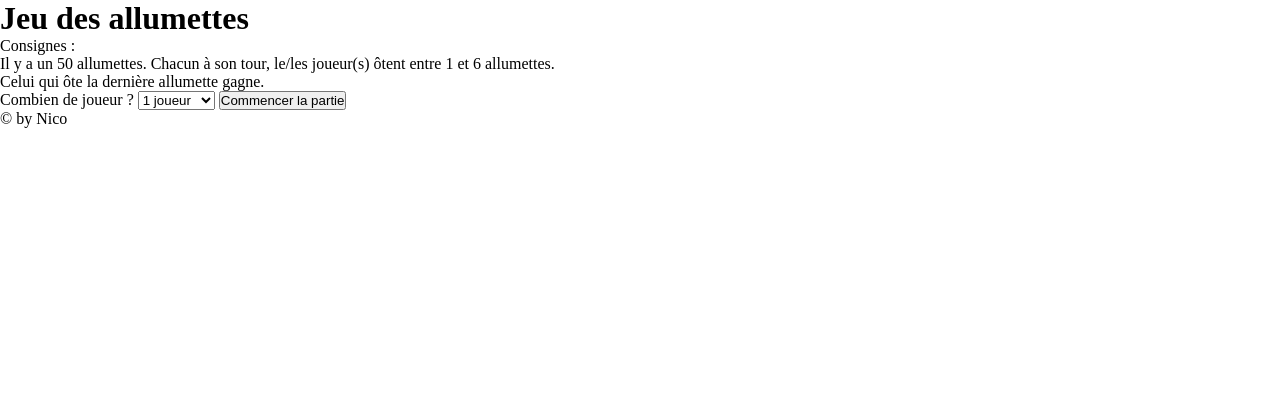
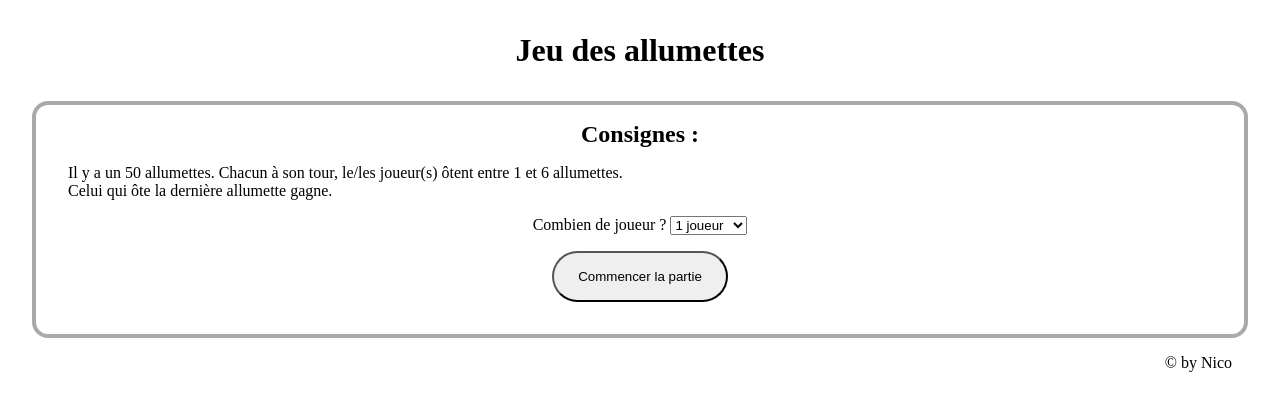
Before and after one commit to NicoProgNb/kata-js4, a plain HTML site: page index.html in a window 1280 px wide. Drawn offline with Linux system fonts and the light colour scheme.

Commit message:
mise en page sans fioriture

```diff
--- a/index.html
+++ b/index.html
@@ -16,37 +16,40 @@
     <main>
 
         <!-- Selection avant partie -->
-        <section id="selection">
-            <p>Consignes : </p>
+        <section class="section" id="selection">
+            <h2>Consignes : </h2>
             <p>Il y a un 50 allumettes. Chacun à son tour, le/les joueur(s) ôtent entre 1 et 6 allumettes.
             <br> Celui qui ôte la dernière allumette gagne.</p>
 
-            <label for="qte_joueur">Combien de joueur ?</label>
-            <select id="qte_joueur">
-                <option value="1">1 joueur</option>
-                <option value="2">2 joueurs</option>
-            </select>
-            <button id="btnCommencer">Commencer la partie</button>
+            <div>
+                <label for="qte_joueur">Combien de joueur ?</label>
+                <select id="qte_joueur">
+                    <option value="1">1 joueur</option>
+                    <option value="2">2 joueurs</option>
+                </select>
+            </div>
+
+            <button class="btn" id="btnCommencer">Commencer la partie</button>
         </section>
 
         <!-- Partie -->
-        <section id="partie" class="cache">
+        <section id="partie" class="section cache">
             <h2 id="statutJoueur"></h2>
-            <h3>Allumettes restantes : <span id="nbAllumettes"></span></h3>
+            <p>Allumettes restantes : <span id="nbAllumettes"></span></p>
 
             <div id="tours">
                 <label for="choixJoueur">Combien d'allumettes retirer (1 à 6) ? </label>
                 <input type="number" id="choixJoueur" min="1" max="6" value="1">
-                <button id="btnValider">Retirer</button>
+                <button class="btn" id="btnValider">Retirer</button>
             </div>
 
             <p id="message" class="erreur"></p>
         </section>
 
         <!-- Fin de partie -->
-        <section id="fin" class="cache">
-            <p id="messageGagnant" class="success"></p>
-            <button id="btnRecommencer">RECOMMENCER</button>
+        <section id="fin" class="section cache">
+            <h2 id="messageGagnant" class="success"></h2>
+            <button class="btn" id="btnRecommencer">RECOMMENCER</button>
         </section>
 
     </main>
--- a/style.css
+++ b/style.css
@@ -14,15 +14,69 @@
     display: none;
 }
 
+body {
+    margin: 2rem;
+}
 
+h1 {
+    text-align: center;
+    margin: 2rem auto;
+}
+
+h2 {
+    text-align: center;
+    margin-bottom: 1rem;
+}
+
+p {
+    margin: 1rem;
+}
+
+.section {
+    padding: 1rem;
+    border: 4px solid darkgrey;
+    border-radius: 1rem;
+}
+
+.btn {
+    display: block;
+    justify-content: center;
+    margin: 1rem auto;
+    padding: 1rem 1.5rem;
+    border-radius: 2rem;
+}
 
 /* Selection avant partie */
 
+#selection div {
+    text-align: center;
+}
 
+
+#btnCommencer {
+    text-align: center;
+}
 
 
 /* Partie */
 
+#nbAllumettes {
+    font-size: 1.2rem;
+    font-weight: 700;
+}
 
+#partie p {
+    text-align: center;
+}
+
+#tours {
+    text-align: center;
+}
 
 /* Fin partie */
+
+/* Footer */
+
+footer p {
+    text-align: end;
+}
```
